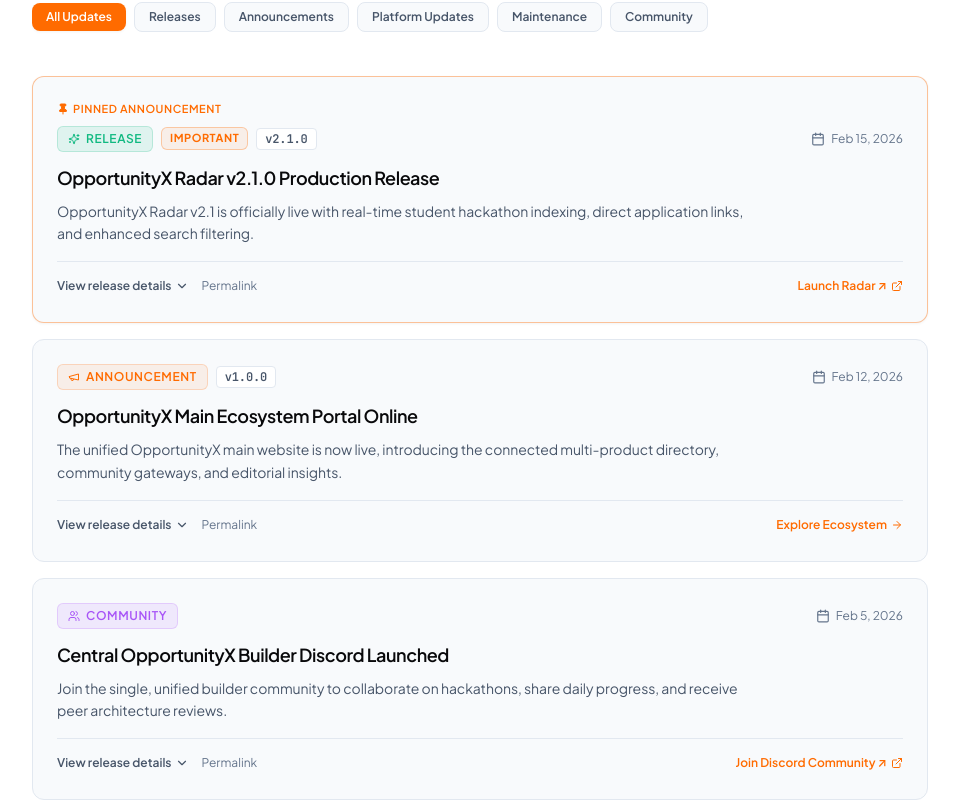
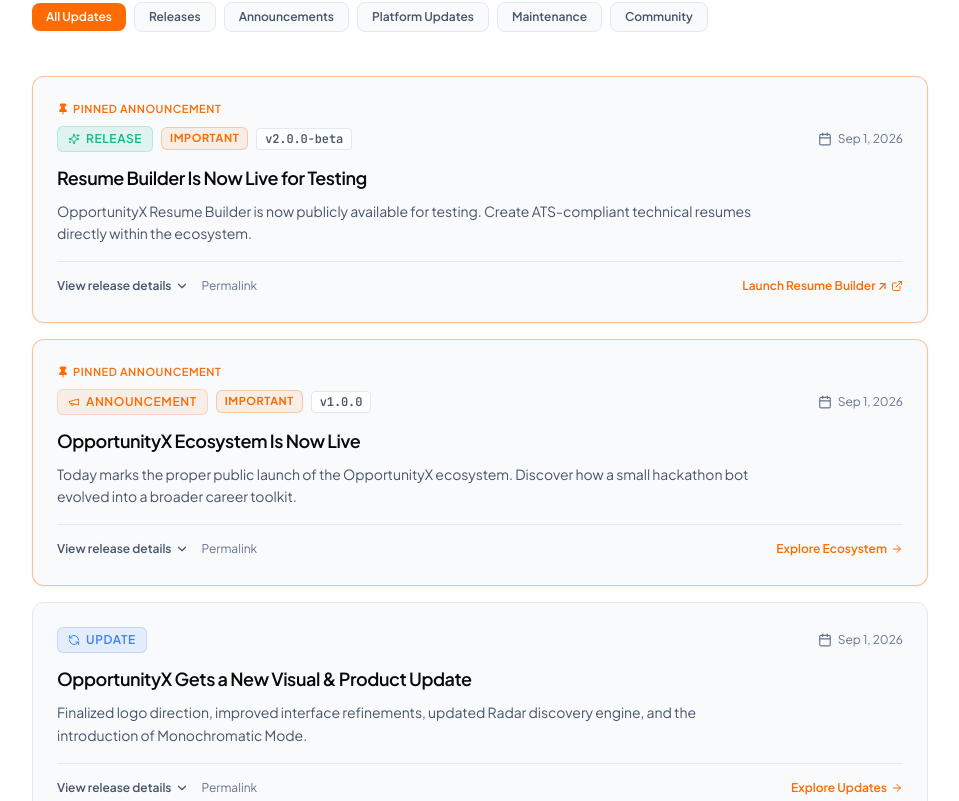
Before and after one commit to Anxraagxchahat/OpportunityX-Ecosystem, a React (Vite) app: page /notifications in a window 1280 px wide. Shown: the part 319-1120 px from the top of the page, without its empty margins (0-959 px from the left). Built offline with nearby package versions, Linux system fonts and the light colour scheme; no server answers.

Commit message:
feat(notifications): add September 1 2026 releases, ecosystem launch and visual updates

```diff
--- a/src/data/notificationData.ts
+++ b/src/data/notificationData.ts
@@ -37,6 +37,118 @@ export const NOTIFICATION_TYPES: { label: string; value: NotificationType | 'ALL
 
 export const NOTIFICATIONS_DATA: NotificationItem[] = [
   {
+    id: 'notif-resume-builder-testing-sep2026',
+    title: 'Resume Builder Is Now Live for Testing',
+    summary:
+      'OpportunityX Resume Builder is now publicly available for testing. Create ATS-compliant technical resumes directly within the ecosystem.',
+    content: `### Resume Builder Is Now Live for Testing
+
+**September 1, 2026**
+
+OpportunityX Resume Builder is now publicly available for testing.
+
+You can now create and work on your resume directly through the OpportunityX ecosystem.
+
+This release marks an important step toward building a more complete career toolkit for students.
+
+The Resume Builder is ready for real-world testing, but development doesn't stop here.
+
+As more students use it, we will continue identifying issues, improving the experience, and refining the product.
+
+Found something that doesn't work as expected?
+
+Report it or tag us with the issue so we can investigate and improve it.
+
+**Build your resume. Test the experience. Help us make it better.**
+
+— OpportunityX`,
+    type: 'RELEASE',
+    priority: 'IMPORTANT',
+    publishedAt: '2026-09-01T10:00:00.000Z',
+    version: 'v2.0.0-beta',
+    href: 'https://resume.opportunityx.co.in',
+    actionText: 'Launch Resume Builder ↗',
+    isPinned: true,
+    status: 'ACTIVE',
+  },
+  {
+    id: 'notif-ecosystem-live-sep2026',
+    title: 'OpportunityX Ecosystem Is Now Live',
+    summary:
+      'Today marks the proper public launch of the OpportunityX ecosystem. Discover how a small hackathon bot evolved into a broader career toolkit.',
+    content: `### OpportunityX Ecosystem Is Now Live
+
+**September 1, 2026**
+
+Today marks the proper public launch of the OpportunityX ecosystem.
+
+What started as a small hackathon alert bot has gradually evolved into a broader ecosystem designed around student opportunities, career preparation, and useful career tools.
+
+The ecosystem is now entering its next phase.
+
+The OpportunityX identity has reached its final logo direction.
+
+The interface has been refined.
+
+The Radar system has been improved.
+
+A new **Monochromatic Mode** has been introduced.
+
+And new products are beginning to become available inside the ecosystem.
+
+This is not the end of development.
+
+It is the beginning of building OpportunityX in public — continuously improving the products, fixing issues, and adding useful capabilities over time.
+
+Welcome to the next chapter of OpportunityX.
+
+**Discover. Build. Grow.**`,
+    type: 'ANNOUNCEMENT',
+    priority: 'IMPORTANT',
+    publishedAt: '2026-09-01T09:00:00.000Z',
+    version: 'v1.0.0',
+    href: '/',
+    actionText: 'Explore Ecosystem',
+    isPinned: true,
+    status: 'ACTIVE',
+  },
+  {
+    id: 'notif-visual-product-update-sep2026',
+    title: 'OpportunityX Gets a New Visual & Product Update',
+    summary:
+      'Finalized logo direction, improved interface refinements, updated Radar discovery engine, and the introduction of Monochromatic Mode.',
+    content: `### OpportunityX Gets a New Visual & Product Update
+
+**September 1, 2026**
+
+OpportunityX is receiving a major product refinement update.
+
+#### Final Logo Direction
+The OpportunityX logo has now reached its final direction. From this point forward, the focus shifts away from changing the brand identity and toward improving the products built under it.
+
+#### Improved UI
+The interface has received another round of refinements to make the overall ecosystem cleaner, more consistent, and easier to use. UI improvements will continue over time as the platform evolves.
+
+#### Radar Improvements
+The OpportunityX Radar system has also been improved, strengthening the way opportunities can be discovered across the ecosystem.
+
+#### Introducing Monochromatic Mode
+A new **Monochromatic Mode** is now available as part of the OpportunityX visual experience. It provides a more minimal, restrained interface while maintaining the core identity of the ecosystem.
+
+This is another step in making OpportunityX more flexible without losing consistency.
+
+More improvements will follow.
+
+**This ecosystem is still being built.**`,
+    type: 'UPDATE',
+    priority: 'NORMAL',
+    publishedAt: '2026-09-01T08:00:00.000Z',
+    href: '/',
+    actionText: 'Explore Updates',
+    isPinned: false,
+    status: 'ACTIVE',
+  },
+  {
     id: 'notif-radar-2-1-release',
     title: 'OpportunityX Radar v2.1.0 Production Release',
     summary:
@@ -53,12 +165,12 @@ We are excited to announce the production release of **OpportunityX Radar v2.1.0
 
 Visit [radar.opportunityx.co.in](https://radar.opportunityx.co.in) to explore opportunities currently open for registration.`,
     type: 'RELEASE',
-    priority: 'IMPORTANT',
+    priority: 'NORMAL',
     publishedAt: '2026-02-15T09:00:00.000Z',
     version: 'v2.1.0',
     href: 'https://radar.opportunityx.co.in',
     actionText: 'Launch Radar ↗',
-    isPinned: true,
+    isPinned: false,
     status: 'ACTIVE',
   },
   {
```
